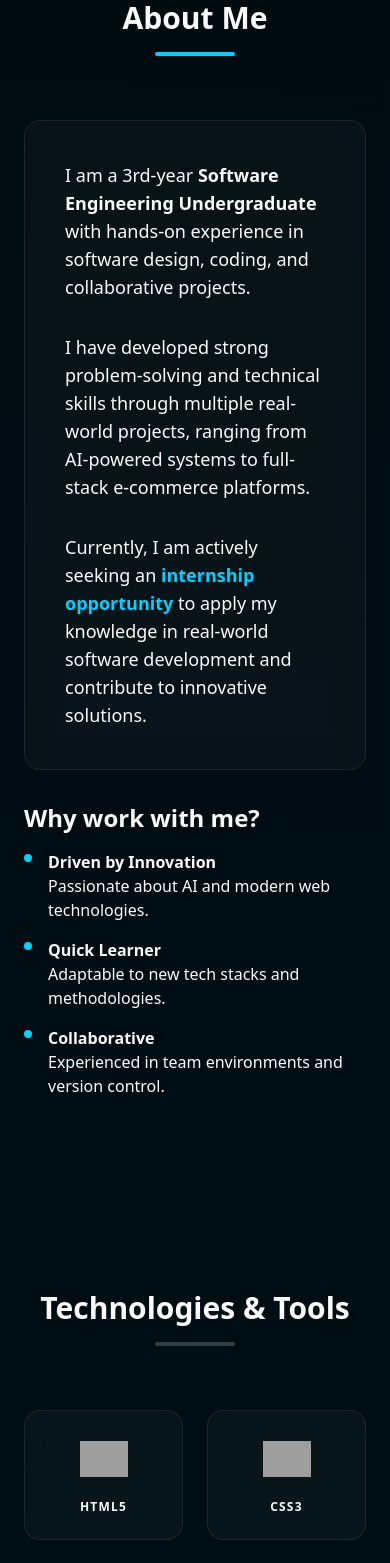
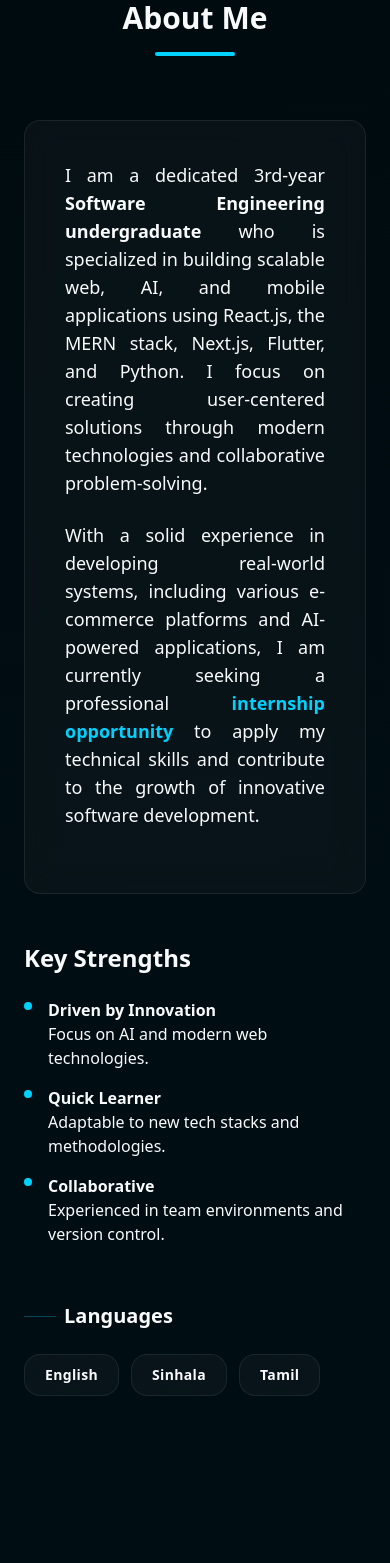
Before and after one commit to mnmrukshan/Portfolio, a Next.js app: page / in a window 390 px wide. Shown: the part 1160-2723 px from the top of the page. Built offline with nearby package versions, Linux system fonts and the light colour scheme; grey boxes are pictures that could not be loaded.

Commit message:
Update portfolio sections and data content

```diff
--- a/src/components/sections/AboutSection.tsx
+++ b/src/components/sections/AboutSection.tsx
@@ -2,6 +2,7 @@
 
 import { motion } from "framer-motion";
 import GlassCard from "../GlassCard";
+import { languages } from "@/data/portfolio";
 
 export default function AboutSection() {
   return (
@@ -17,7 +18,7 @@ export default function AboutSection() {
           <div className="h-1 w-20 bg-primary mx-auto rounded-full" />
         </motion.div>
 
-        <div className="grid grid-cols-1 md:grid-cols-2 gap-8 items-center">
+        <div className="grid grid-cols-1 md:grid-cols-2 gap-12 items-start">
           <motion.div
             initial={{ opacity: 0, x: -50 }}
             whileInView={{ opacity: 1, x: 0 }}
@@ -25,14 +26,11 @@ export default function AboutSection() {
             transition={{ duration: 0.8 }}
           >
             <GlassCard className="p-10 leading-relaxed text-foreground/80 text-lg border-primary/5">
-              <p className="mb-8">
-                I am a 3rd-year <span className="font-bold text-foreground">Software Engineering Undergraduate</span> with hands-on experience in software design, coding, and collaborative projects.
+              <p className="mb-6 text-justify">
+                I am a dedicated 3rd-year <span className="font-bold text-foreground">Software Engineering undergraduate</span> who is specialized in building scalable web, AI, and mobile applications using React.js, the MERN stack, Next.js, Flutter, and Python. I focus on creating user-centered solutions through modern technologies and collaborative problem-solving.
               </p>
-              <p className="mb-8 font-normal text-foreground/70">
-                I have developed strong problem-solving and technical skills through multiple real-world projects, ranging from AI-powered systems to full-stack e-commerce platforms.
-              </p>
-              <p className="text-foreground/80">
-                Currently, I am actively seeking an <span className="text-primary font-bold">internship opportunity</span> to apply my knowledge in real-world software development and contribute to innovative solutions.
+              <p className="mb-6 font-normal text-foreground/70 text-justify">
+                With a solid experience in developing real-world systems, including various e-commerce platforms and AI-powered applications, I am currently seeking a professional <span className="text-primary font-bold">internship opportunity</span> to apply my technical skills and contribute to the growth of innovative software development.
               </p>
             </GlassCard>
           </motion.div>
@@ -42,12 +40,13 @@ export default function AboutSection() {
             whileInView={{ opacity: 1, x: 0 }}
             viewport={{ once: true }}
             transition={{ duration: 0.8 }}
-            className="space-y-6"
+            className="space-y-10"
           >
-            <h3 className="text-2xl font-bold mb-4">Why work with me?</h3>
+            <div>
+              <h3 className="text-2xl font-bold mb-6">Key Strengths</h3>
               <div className="space-y-4">
                 {[
-                { title: "Driven by Innovation", desc: "Passionate about AI and modern web technologies." },
+                  { title: "Driven by Innovation", desc: "Focus on AI and modern web technologies." },
                   { title: "Quick Learner", desc: "Adaptable to new tech stacks and methodologies." },
                   { title: "Collaborative", desc: "Experienced in team environments and version control." }
                 ].map((item, index) => (
@@ -60,6 +59,32 @@ export default function AboutSection() {
                   </div>
                 ))}
               </div>
+            </div>
+
+            <div className="pt-4">
+              <h3 className="text-xl font-bold mb-6 flex items-center gap-2">
+                <span className="w-8 h-[1px] bg-primary/30" />
+                Languages
+              </h3>
+              <div className="flex flex-wrap gap-3">
+                {languages.map((lang, index) => (
+                  <motion.div
+                    key={lang.name}
+                    initial={{ opacity: 0, scale: 0.8 }}
+                    whileInView={{ opacity: 1, scale: 1 }}
+                    viewport={{ once: true }}
+                    transition={{ delay: index * 0.1, type: "spring", stiffness: 100 }}
+                    whileHover={{ y: -5, scale: 1.05 }}
+                    className="px-5 py-2.5 rounded-xl bg-white/5 border border-white/10 glass hover:border-primary/30 transition-colors group relative overflow-hidden"
+                  >
+                    <div className="absolute inset-0 bg-gradient-to-br from-primary/10 to-transparent opacity-0 group-hover:opacity-100 transition-opacity" />
+                    <div className="relative flex flex-col items-center">
+                      <span className="text-foreground font-bold text-sm tracking-wide">{lang.name}</span>
+                    </div>
+                  </motion.div>
+                ))}
+              </div>
+            </div>
           </motion.div>
         </div>
       </div>
--- a/src/data/portfolio.ts
+++ b/src/data/portfolio.ts
@@ -1,41 +1,41 @@
 export const projects = [
   {
     id: 1,
-    title: "PathAI – Career Architect System",
-    description: "An AI-powered career roadmap platform that helps students generate personalized career paths based on skills and goals.",
-    tech: ["Python", "TypeScript", "AI", "Gemini"],
+    title: "PathAI – AI-Powered Career Architect",
+    description: "An intelligent platform leveraging Generative AI to analyze skill sets and generate personalized professional roadmaps and learning paths.",
+    tech: ["Next.js", "TypeScript", "FastAPI", "OpenAI API", "Tailwind CSS"],
     github: "https://github.com/mnmrukshan/PathAi-Career-Architect",
     image: "/projects/pathai.jpg"
   },
   {
     id: 2,
-    title: "WayGo – Smart Bus Tracking",
-    description: "A smart transport system for real-time bus tracking, ticketing, and travel management using Flutter and Firebase.",
-    tech: ["Flutter", "Firebase", "APIs"],
+    title: "WayGo – Smart Bus Tracking & E-Ticketing",
+    description: "A smart mobile application with real-time tracking and digital ticketing for admins, drivers, and passengers to streamline public transit.",
+    tech: ["Flutter", "Dart", "Node.js", "MongoDB", "Google Maps", "Firebase", "Socket.io"],
     github: "https://github.com/SanmuganathanLathusan/bus_tracker",
     image: "/projects/waygo.jpg"
   },
   {
     id: 3,
-    title: "MR Stores – E-commerce Fashion",
-    description: "A full-stack e-commerce platform for men's fashion with cart, authentication, and admin features.",
-    tech: ["MongoDB", "Express", "React", "Node.js"],
+    title: "MR Stores – Full-Stack E-Commerce",
+    description: "A modern full-stack e-commerce platform featuring secure authentication, an admin dashboard, and real-time order tracking.",
+    tech: ["React.js", "Node.js", "Express.js", "MongoDB", "JWT", "Tailwind CSS"],
     github: "https://github.com/mnmrukshan/mr-stores-ecommerce",
     image: "/projects/mrstores.jpg"
   },
   {
     id: 4,
     title: "MR Ride – Vehicle Rental System",
-    description: "A vehicle rental management system allowing users to rent vehicles and admins to handle bookings.",
-    tech: ["MERN Stack", "Express", "React"],
+    description: "A vehicle booking ecosystem with real-time availability checks and a centralized Admin dashboard for efficient fleet management.",
+    tech: ["React", "Node.js", "Express.js", "MongoDB", "Cloudinary API", "Context API"],
     github: "https://github.com/mnmrukshan/MR-Ride",
     image: "/projects/mrride.jpg"
   },
   {
     id: 5,
-    title: "Food Ordering Website",
-    description: "A full-stack food ordering platform with browsing, cart, and order tracking capabilities.",
-    tech: ["MERN Stack", "Node.js", "React"],
+    title: "Digital Food Ordering System",
+    description: "A digital marketplace with menu browsing, order tracking, and a full-featured Admin Panel to manage orders across all devices.",
+    tech: ["React", "Node.js", "Express.js", "MongoDB", "Stripe API", "JWT"],
     github: "https://github.com/mnmrukshan/web_project",
     image: "/projects/food.jpg"
   }
@@ -61,3 +61,8 @@ export const skills = [
   { name: "VS Code", icon: "vscode" },
   { name: "Figma", icon: "figma" }
 ];
+export const languages = [
+  { name: "English" },
+  { name: "Sinhala" },
+  { name: "Tamil" }
+];
```
Also changed, not shown: src/components/Footer.tsx (+54 -56 lines), 1 other file (tests, documents, lock files or other folders). Lines whose indentation alone changed are shown as unchanged.
